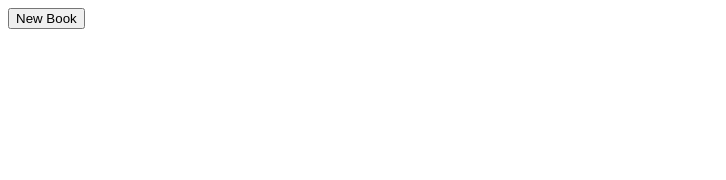
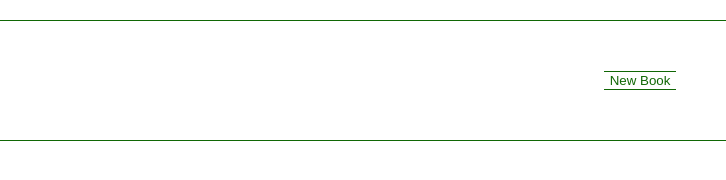
Before and after one commit to zawho/library-app, a website: page index.html in a window 1280 px wide. Shown: the whole page, without its empty margins (0-726 px from the left). Drawn offline with Linux system fonts and the light colour scheme.

Commit message:
Add header CSS

```diff
--- a/index.html
+++ b/index.html
@@ -9,9 +9,11 @@
     <title>Library</title>
 </head>
 <body>
-    <div class="new-container">
-        <button type="button" class="new-button">New Book</button>
-    </div>
+    <header>
+        <div class="new-container">
+            <button type="button" class="new-button">New Book</button>
+        </div>
+    </header>
     <form class="book-form">
         <input type="text" placeholder="Title" class="title-input" required>
         <input type="text" placeholder="Author" class="author-input" required>
--- a/style.css
+++ b/style.css
@@ -1,4 +1,28 @@
+body {
+    margin: 0px;
+}
+
 .book-card {
     display: inline-flex;
     flex-direction: column;
 }
+
+header {
+    display: flex;
+    justify-content: center;
+    align-items: center;
+    border-top: 1px solid rgb(16, 103, 5);
+    border-bottom: 1px solid rgb(16, 103, 5);
+    padding: 50px 0px;
+    margin-top: 20px;
+}
+
+.new-button {
+    color: rgb(16, 103, 5);
+    background-color: white;
+    border-left: none;
+    border-right: none;
+    border-top: 1px solid rgb(16, 103, 5);
+    border-bottom: 1px solid rgb(16, 103, 5);
+    border-radius: 0px;
+}
```
